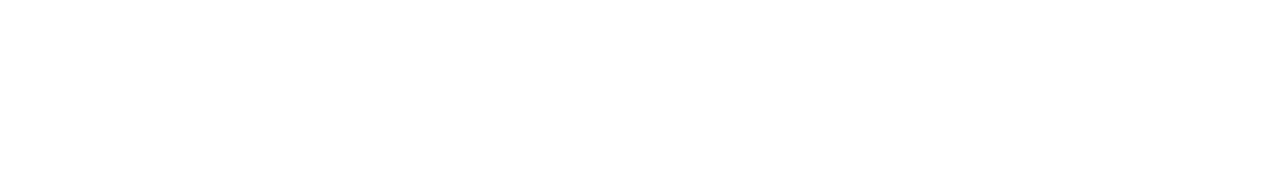
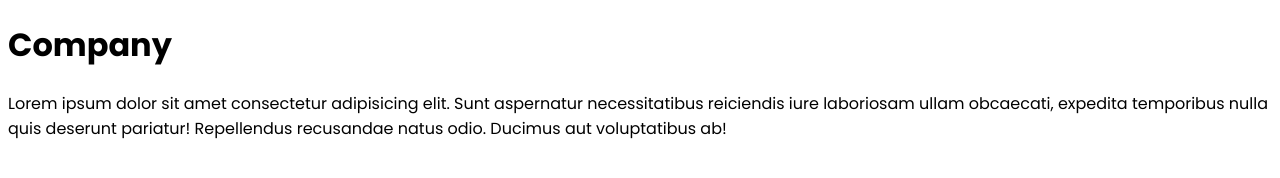
Before and after one commit to Braitner/Projeto-CB, a plain HTML site: page index.html in a window 1280 px wide. Drawn offline with Linux system fonts and the light colour scheme.

```diff
--- a/estilos/style.css
+++ b/estilos/style.css
@@ -1,15 +1,5 @@
 @charset "UTF-8";
 
-*{
-    margin: 0px;
-    padding: 0px;
-    font-family: Arial, Helvetica, sans-serif;
+* {
+    font-family: "Poppins", sans-serif;
 }
-
-body {
-
-}
-
-main {
-
-}
--- a/index.html
+++ b/index.html
@@ -1,13 +1,41 @@
 <!DOCTYPE html>
 <html lang="pt-br">
+
 <head>
     <meta charset="UTF-8">
     <meta name="viewport" content="width=device-width, initial-scale=1.0">
     <link rel="shortcut icon" href="favicon.ico" type="">
     <link rel="stylesheet" href="estilos/style.css">
+    <link rel="preconnect" href="https://fonts.googleapis.com">
+    <link rel="preconnect" href="https://fonts.gstatic.com" crossorigin>
+    <link
+        href="https://fonts.googleapis.com/css2?family=Roboto:ital,wght@0,100;0,300;0,400;0,500;0,700;0,900;1,100;1,300;1,400;1,500;1,700;1,900&display=swap"
+        rel="stylesheet">
+    <link rel="preconnect" href="https://fonts.googleapis.com">
+    <link rel="preconnect" href="https://fonts.gstatic.com" crossorigin>
+    <link
+        href="https://fonts.googleapis.com/css2?family=Poppins:ital,wght@0,100;0,200;0,300;0,400;0,500;0,600;0,700;0,800;0,900;1,100;1,200;1,300;1,400;1,500;1,600;1,700;1,800;1,900&family=Roboto:ital,wght@0,100;0,300;0,400;0,500;0,700;0,900;1,100;1,300;1,400;1,500;1,700;1,900&display=swap"
+        rel="stylesheet">
     <title>Company</title>
 </head>
+
 <body>
+    <header>
+        <h1>Company</h1>
+        <p>Lorem ipsum dolor sit amet consectetur adipisicing elit. Sunt aspernatur necessitatibus reiciendis iure
+            laboriosam ullam obcaecati, expedita temporibus nulla quis deserunt pariatur! Repellendus recusandae natus
+            odio. Ducimus aut voluptatibus ab!</p>
+    </header>
+    <main>
+
+        <aside>
+
+        </aside>
+    </main>
+    <footer>
+
+    </footer>
 
 </body>
+
 </html>
```
